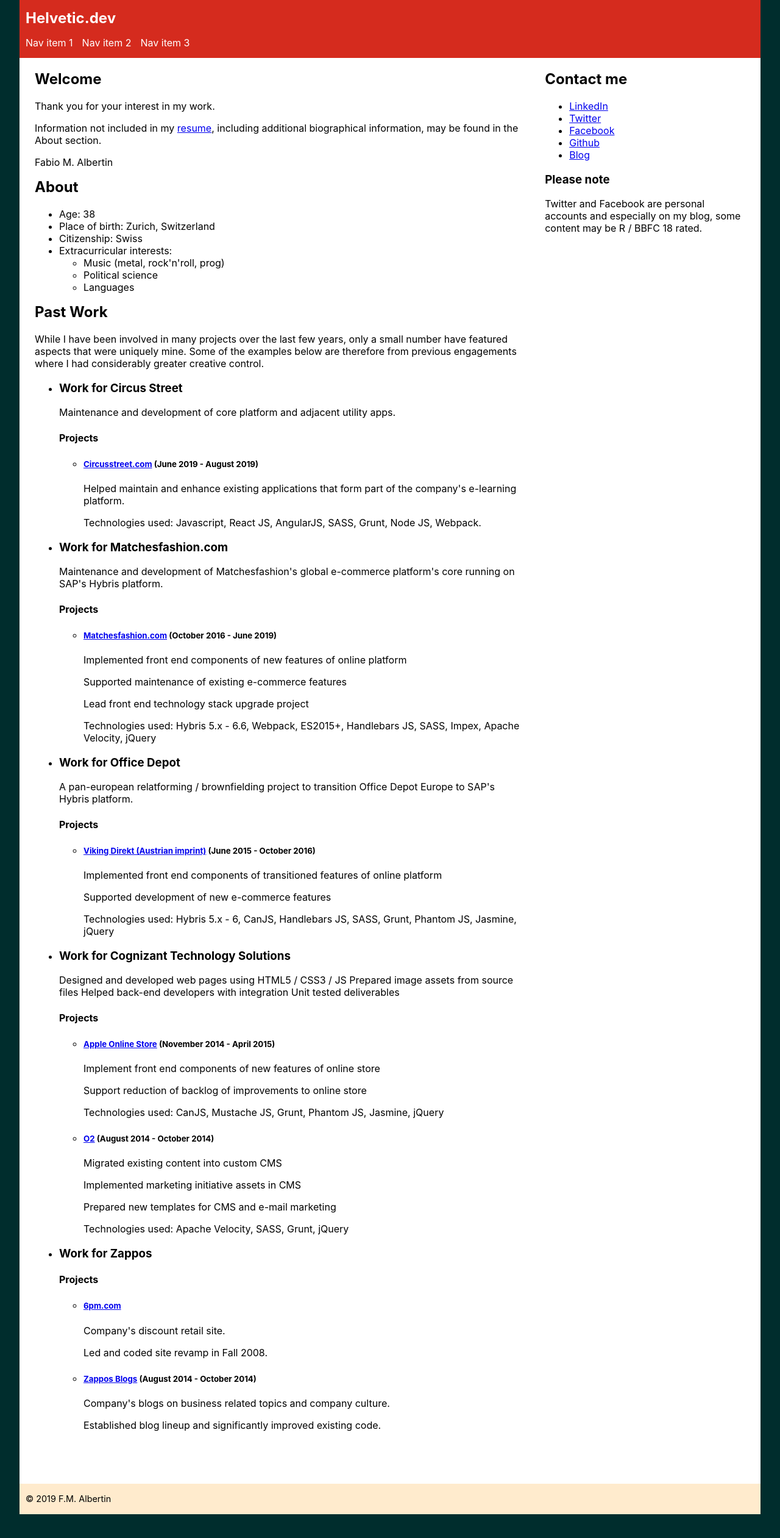
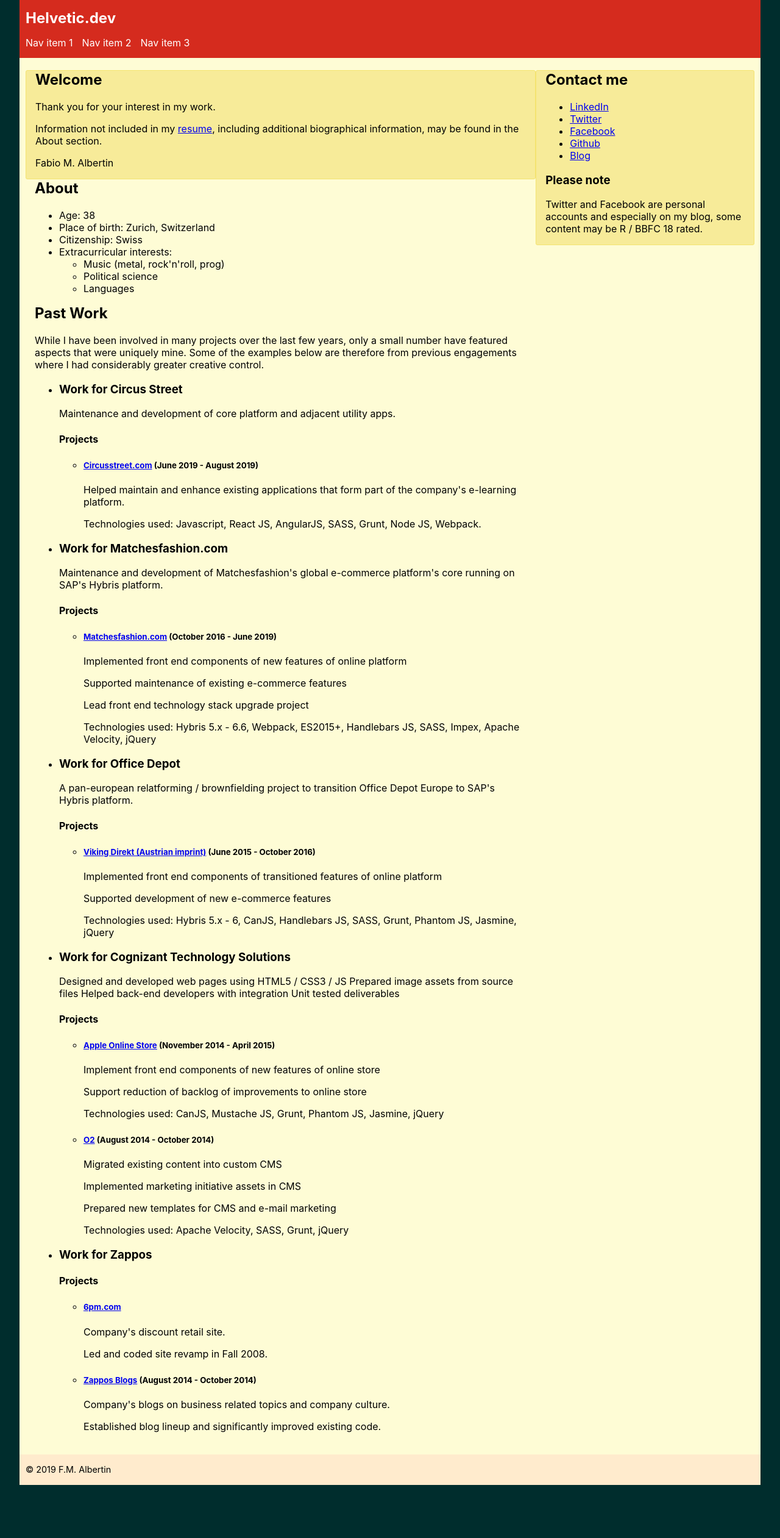
Before and after one commit to sengeezer/helvetic-dev, a React (Create React App) app: page / in a window 1280 px wide. Shown: the top 2522 px of the page at 61% size. After the commit the page ends 2485 px from the top, so only its background shows below. Built offline with nearby package versions, Linux system fonts and the light colour scheme.

Commit message:
Further styling, Readme updates

```diff
--- a/src/components/App.scss
+++ b/src/components/App.scss
@@ -61,6 +61,7 @@
 
   main {
     padding: 10px;
+    background-color: #fefcd5;
 
     section {
       margin: 0;
@@ -86,10 +87,16 @@
         padding: 0 15px;
       }
     }
+
+    .panel {
+      background-color: #f7eb99;
+      border: 1px solid #f4e370;
+      border-radius: 3px;
+    }
   }
 
   footer {
-    margin: 50px 0;
+    margin: 0 0 50px 0;
     background-color: blanchedalmond;
     padding: 2px 10px;
 
--- a/src/components/Contact.js
+++ b/src/components/Contact.js
@@ -3,7 +3,7 @@
 import contact from '../content/contact';
 
 const Contact = () => (
-  <div className="contact">
+  <div className="contact panel">
     <h2>{contact.title}</h2>
     <ul>
       <li className="linkedIn">
--- a/src/components/Intro.js
+++ b/src/components/Intro.js
@@ -1,7 +1,7 @@
 import React from 'react';
 
 const Intro = () => (
-  <div className="intro">
+  <div className="intro panel">
     <h2>Welcome</h2>
     <p>Thank you for your interest in my work.</p>
     <p>
```
Also changed, not shown: 2 other files (tests, documents, lock files or other folders).
